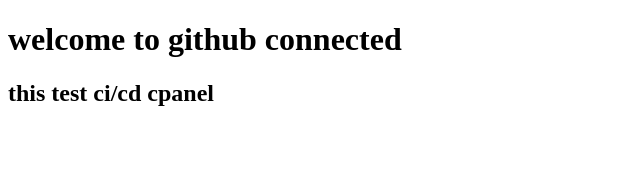
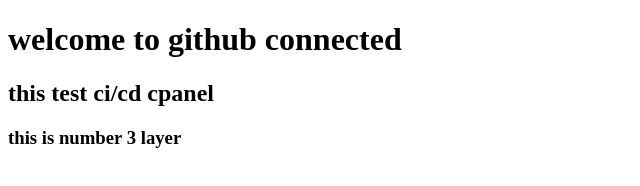
Before and after one commit to dodyherg/cpanel-ftp, a plain HTML site: page index.html in a window 1280 px wide. Shown: the whole page, without its empty margins (0-640 px from the left). Drawn offline with Linux system fonts and the light colour scheme.

Commit message:
add three line

```diff
--- a/index.html
+++ b/index.html
@@ -8,6 +8,7 @@
 </head>
 <body>
     <h1>welcome to github connected</h1>
-    <h2>this test ci/cd cpanel</h2>
+    <h2>this test ci/cd cpanel </h2>
+    <h3> this  is number 3 layer <h3>
 </body>
 </html>
```
